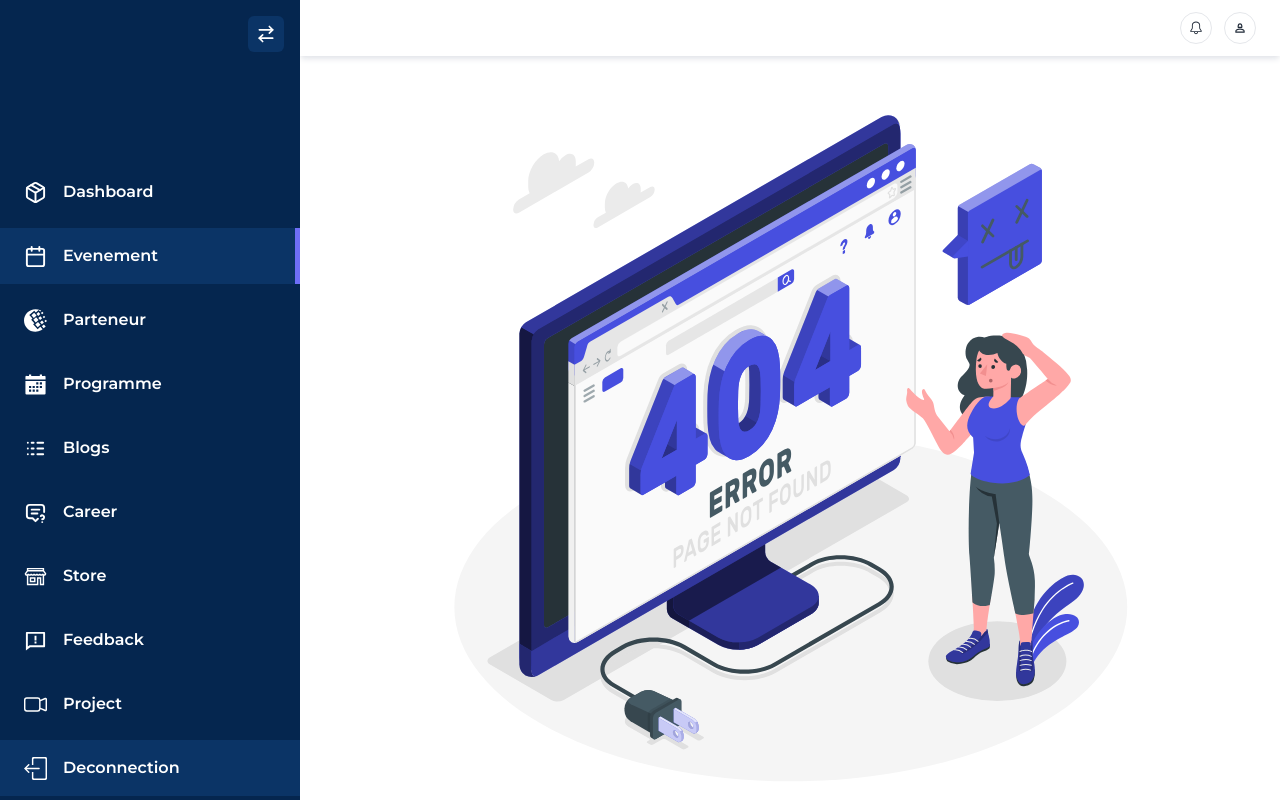
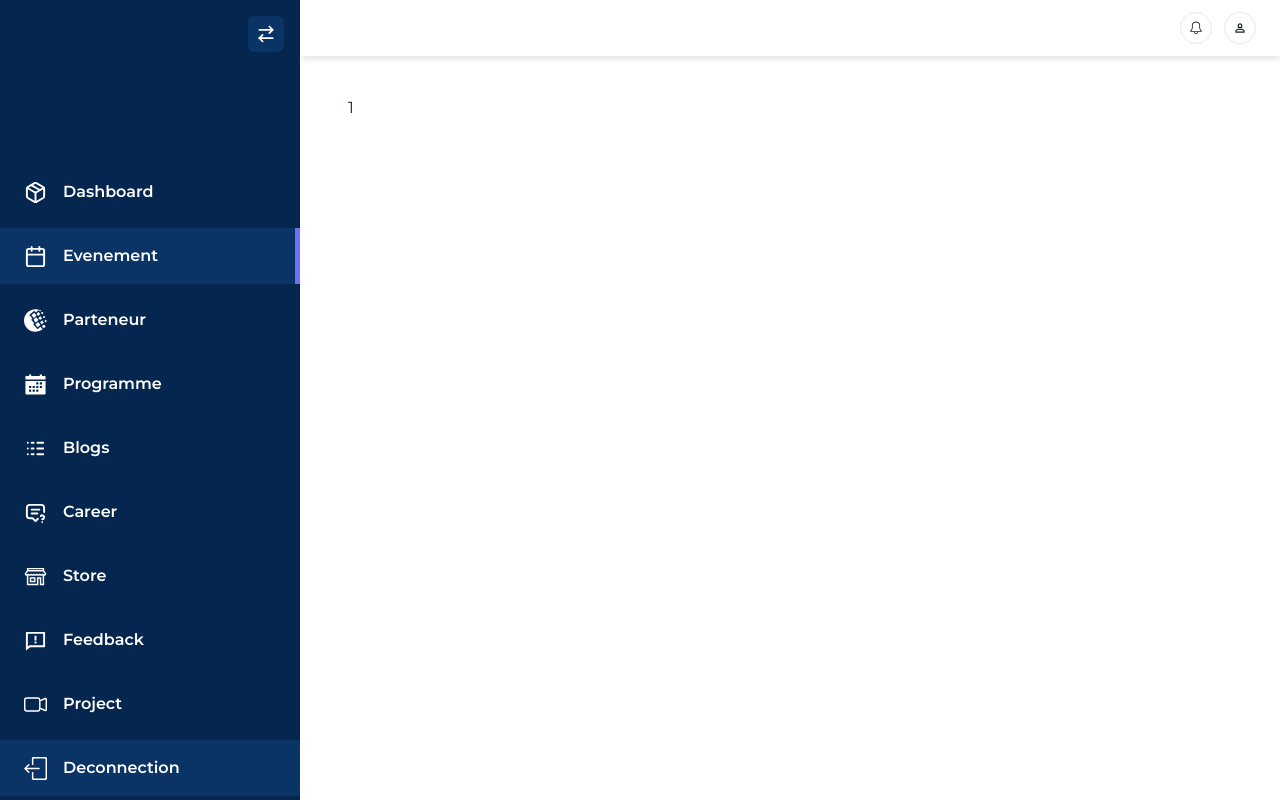
Before and after one commit to gracebir/admin-sorap, a Next.js app: page /admin/events/edit/1 in a window 1280 px wide. Built offline with nearby package versions, Linux system fonts and the light colour scheme; no server answers.

Commit message:
params id

```diff
--- /dev/null
+++ b/src/app/admin/events/edit/[id]/page.tsx
@@ -0,0 +1,9 @@
+/** @format */
+
+import { Parameter } from "@/type";
+import React from "react";
+
+export default function Edit({ params }: Parameter) {
+    const { id } = params;
+    return <main>{id}</main>;
+}
--- /dev/null
+++ b/src/app/admin/events/edit/images/[id]/page.tsx
@@ -0,0 +1,7 @@
+/** @format */
+
+import React from "react";
+
+export default function AddImages() {
+    return <div></div>;
+}
```
